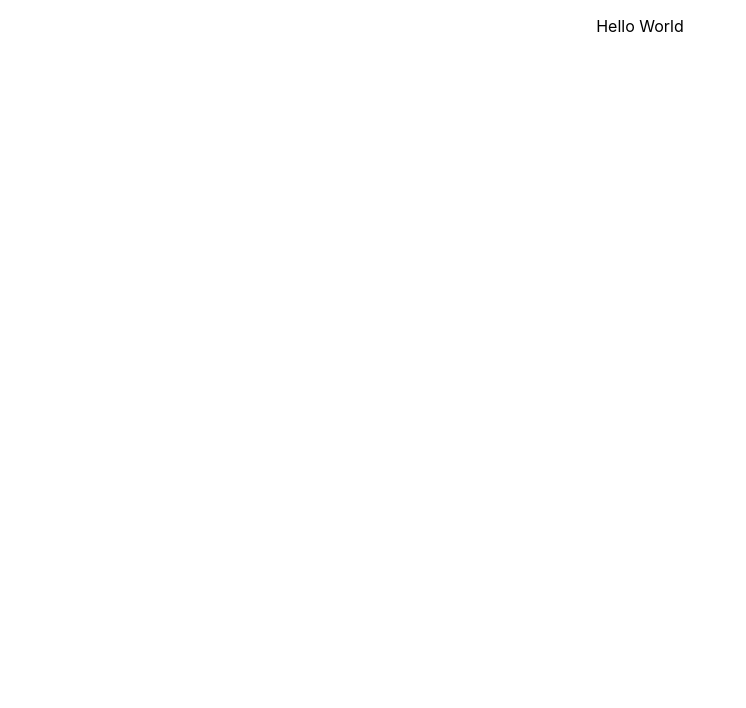
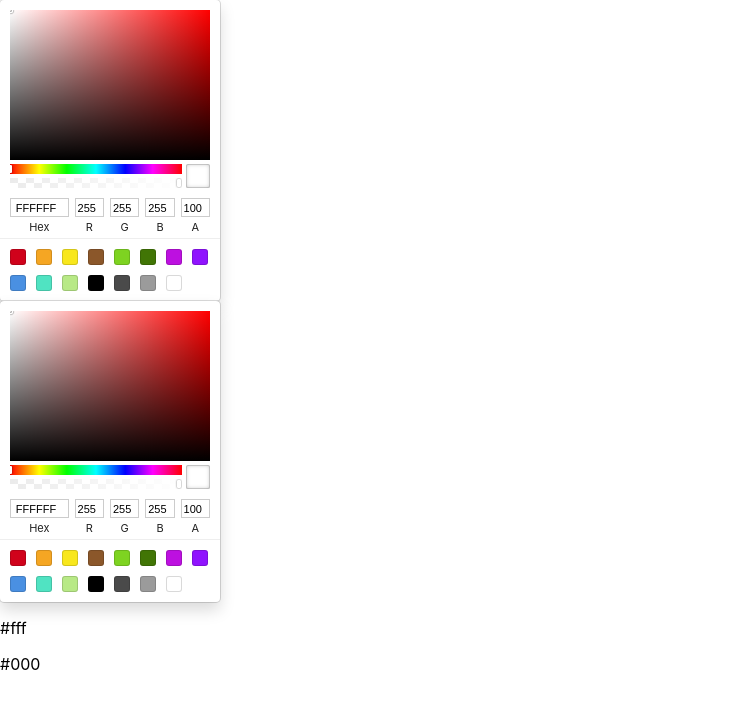
Before and after one commit to yonatanmk/quantized-color-gradient, a React (Create React App) app: page / in a window 1280 px wide. Shown: the top 708 px of the page, without its empty margins (0-746 px from the left). Built offline with nearby package versions, Linux system fonts and the light colour scheme.

Commit message:
color pickers functional

```diff
--- a/package.json
+++ b/package.json
@@ -7,6 +7,7 @@
     "@testing-library/react": "^9.3.2",
     "@testing-library/user-event": "^7.1.2",
     "react": "^16.13.1",
+    "react-color": "^2.18.1",
     "react-dom": "^16.13.1",
     "react-scripts": "3.4.3"
   },
--- a/src/App.js
+++ b/src/App.js
@@ -1,12 +1,36 @@
 import React from 'react';
+import ColorPicker from './ColorPicker';
+
 import './App.css';
 
-function App() {
-  return (
-    <div className="App">
-      <p>Hello World</p>
-    </div>
-  );
+class App extends React.Component {
+  state = {
+    color1: '#fff',
+    color2: '#000',
+  };
+
+  handleColorChange = (key, color) => {
+    const newState = {...this.state}
+    newState[key] = color.hex
+    this.setState(newState);
+  };
+
+  render() {
+    return (
+      <div>
+        <ColorPicker
+          color={this.state.color1}
+          handleColorChange={(color) => this.handleColorChange('color1', color)}
+        />
+        <ColorPicker
+          color={this.state.color1}
+          handleColorChange={(color) => this.handleColorChange('color2', color)}
+        />
+        <p>{this.state.color1}</p>
+        <p>{this.state.color2}</p>
+      </div>
+    );
+  }
 }
 
 export default App;
--- /dev/null
+++ b/src/ColorPicker.js
@@ -0,0 +1,27 @@
+import React from 'react';
+import { SketchPicker } from 'react-color';
+
+class ColorPicker extends React.Component {
+  state = {
+    display: false,
+    background: '#fff',
+  };
+
+  handleChangeComplete = (color) => {
+    this.setState({ background: color.hex });
+  };
+
+  render() {
+    const {color, handleColorChange} = this.props;
+    return (
+      <div>
+        <SketchPicker
+          color={ color }
+          onChangeComplete={handleColorChange}
+        />
+      </div>
+    );
+  }
+}
+
+export default ColorPicker;
```
Also changed, not shown: 1 other file (tests, documents, lock files or other folders).
